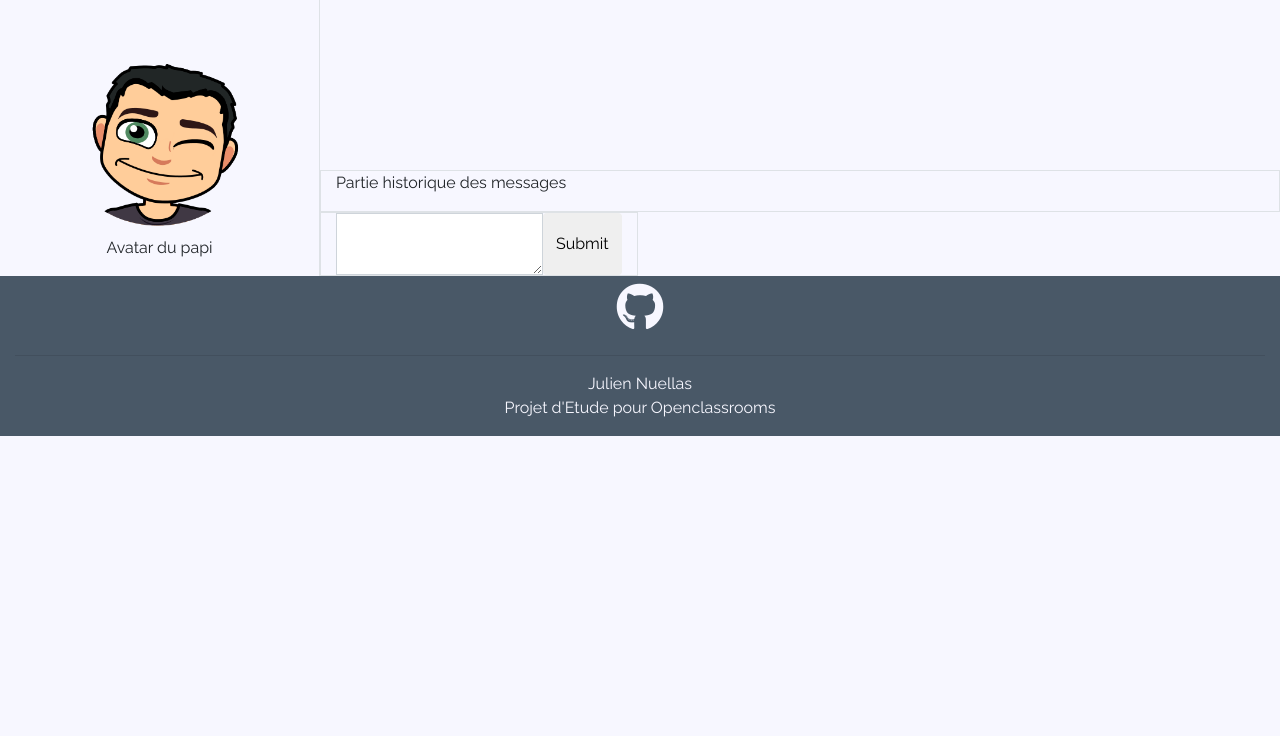
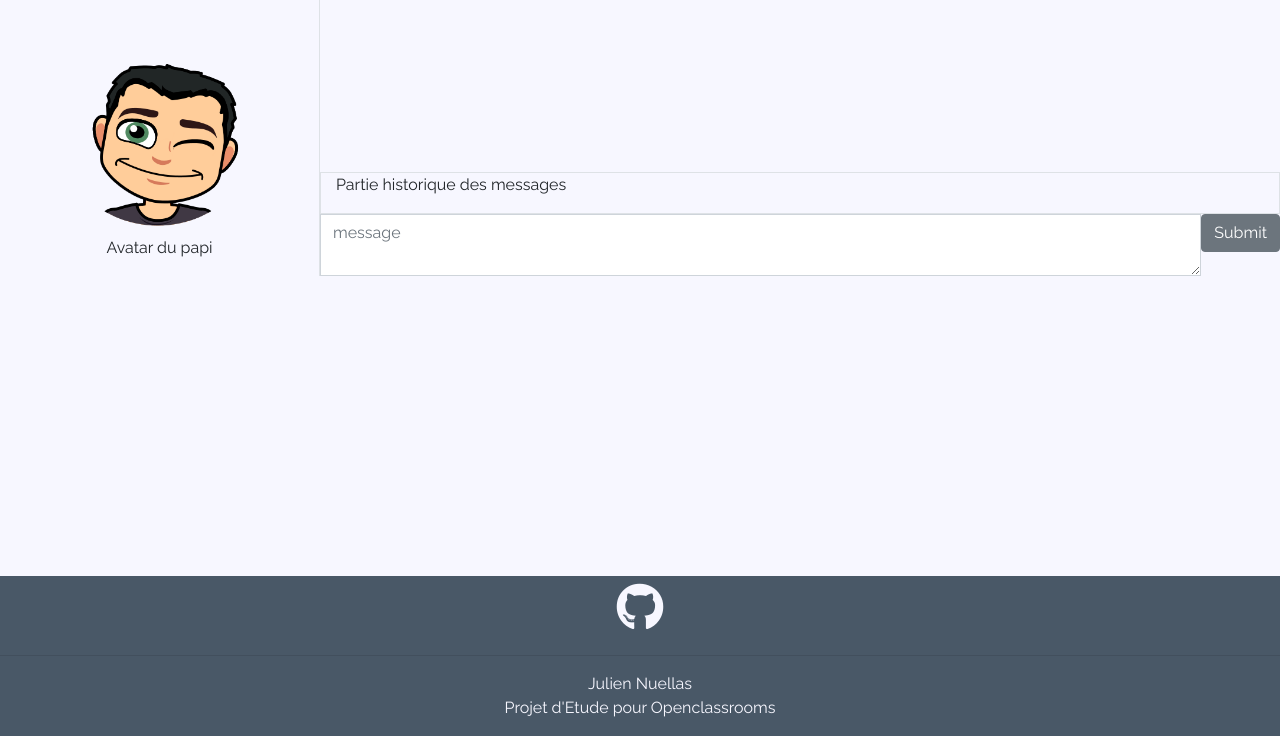
Before and after one commit to JN-Lab/OC-Pr7-GrandPyBot, a Flask app: template botapp/templates/index.html in a window 1280 px wide. Shown: the part 64-800 px from the top of the page. Run offline with Flask 2, Linux system fonts and the light colour scheme; the template is opened without the code that fills it, so the values that code supplies are empty, except form fields; form fields are guessed from the names that the template uses; parts of the project's set-up code (start-up, migrations or seed data) failed here and were passed over; some libraries are stand-ins or nearby versions.

Commit message:
Fixed footer on the bottom + message div ok

```diff
--- a/botapp/static/css/custom.css
+++ b/botapp/static/css/custom.css
@@ -23,6 +23,6 @@ h1 {
   color: #F7F7FF;
 }
 
-.no-margin {
-  margin: 0;
+form {
+  width: 100%;
 }
--- a/botapp/templates/base.html
+++ b/botapp/templates/base.html
@@ -33,7 +33,7 @@
       </header>
       {% block content %}{% endblock %}
 
-      <footer class="row text-center">
+      <footer class="row text-center fixed-bottom">
         <div class="col-lg-12">
               <a href="https://github.com/JN-Lab/OC-Pr7-GrandPyBot" class="btn btn-social-icon btn-link" target="_blank"><i class="fab fa-github fa-3x footer-custom"></i></a>
               <hr>
--- a/botapp/templates/index.html
+++ b/botapp/templates/index.html
@@ -1,7 +1,7 @@
 {% extends 'base.html' %}
 
 {% block content %}
-  <div class="row align-items-end">
+  <div id="main-content" class="row align-items-end">
     <div class="col-md-3 border-right">
       <div class="row">
         <div class="col-md-10 offset-md-1">
@@ -18,15 +18,15 @@
                 <p>Partie historique des messages</p>
           </div>
         </div>
-        <div class="row no-gutter">
-          <form class="form-inline col-md-12" action="" method="">
+        <div class="row">
+          <form class="" action="" method="">
             {{ form.hidden_tag() }}
-            <div class="row no-gutter">
-            <div class="input-group col-md-12 border no-margingit st">
+            <div class="input-group">
               {{ form.message.label(class="sr-only") }}
-              {{ form.message(class="form-control") }}
-              {{ form.submit(class="btn btn-default") }}
-            </div>
+              {{ form.message(class="form-control", placeholder="message") }}
+              <div class="input-group-btn">
+                {{ form.submit(class="btn btn-secondary") }}
+              </div>
             </div>
           </form>
         </div>
```
